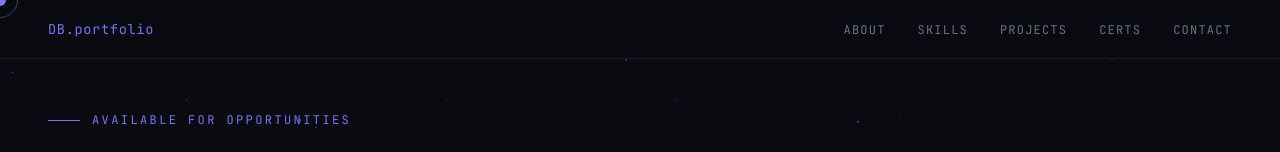
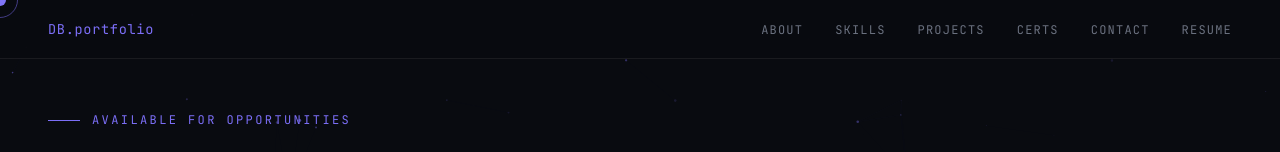
Before and after one commit to DarshanBhandigare/darshanbhandigare.github.io, a React (Vite) app: page / in a window 1280 px wide. Shown: the top 152 px of the page. Built offline with nearby package versions, Linux system fonts and the light colour scheme; a web font is replaced by a local one.

Commit message:
Added resume

```diff
--- a/src/components/Navigation.jsx
+++ b/src/components/Navigation.jsx
@@ -9,7 +9,11 @@ export default function Navigation({ links }) {
       <ul className={`nav-links ${menuOpen ? "active" : ""}`}>
         {links.map((link) => (
           <li key={link.href}>
-            <a href={link.href} onClick={() => setMenuOpen(false)}>
+            <a
+              href={link.href}
+              download={link.download}
+              onClick={() => setMenuOpen(false)}
+            >
               {link.label}
             </a>
           </li>
--- a/src/data/portfolio.js
+++ b/src/data/portfolio.js
@@ -4,6 +4,7 @@ export const navLinks = [
   { label: "Projects", href: "#projects" },
   { label: "Certs", href: "#certifications" },
   { label: "Contact", href: "#contact" },
+  { label: "Resume", href: "/DARSHAN_BHANDIGARE.pdf", download: "DARSHAN_BHANDIGARE.pdf" },
 ];
 
 export const skills = [
```
Also changed, not shown: 1 other file (tests, documents, lock files or other folders).
